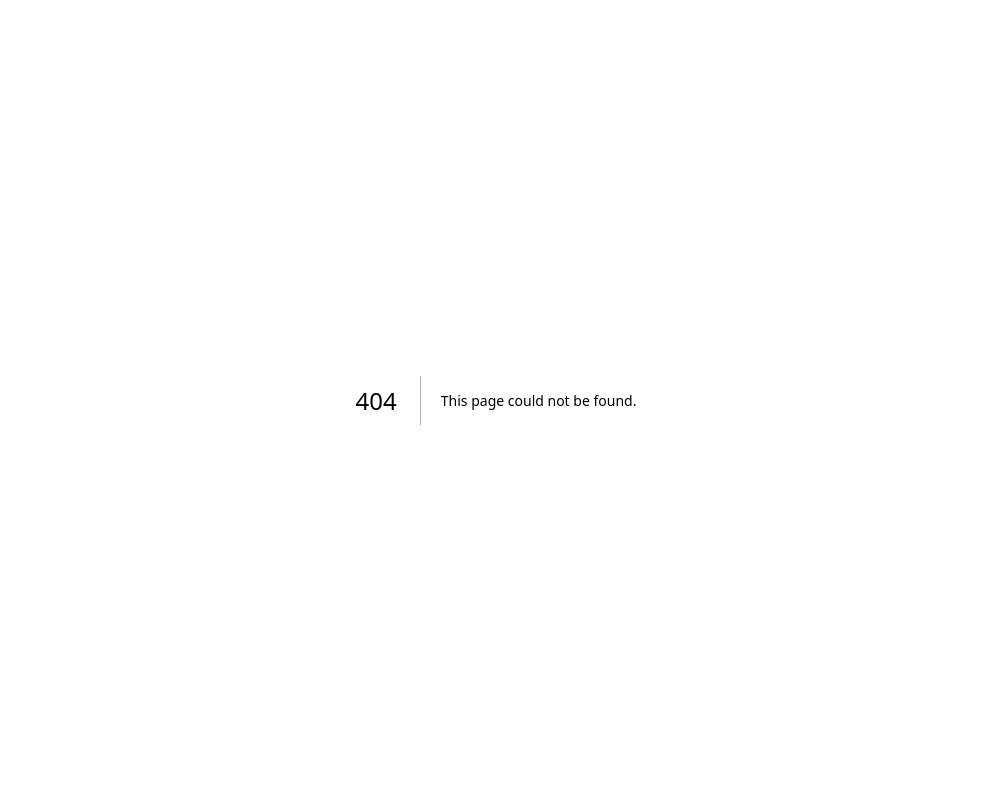
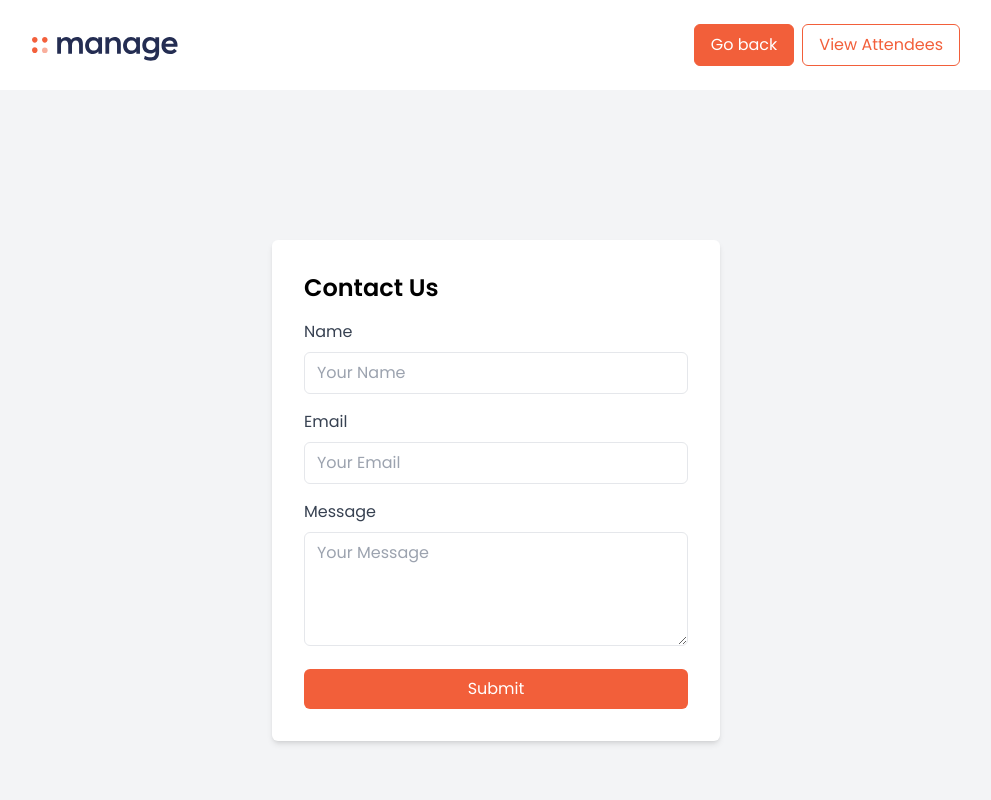
Before and after one commit to okolipraiz/manage, a Next.js app: page /contact in a window 1280 px wide. Before the commit this address had no page. Shown: the top 800 px of the page, without its empty margins (144-1135 px from the left). Built offline with nearby package versions, Linux system fonts and the light colour scheme.

Commit message:
contact created

```diff
--- a/components/Footer.tsx
+++ b/components/Footer.tsx
@@ -1,3 +1,5 @@
+import Link from "next/link";
+
 const Footer = () => {
     return (
       <>
@@ -19,12 +21,12 @@ const Footer = () => {
               >
                 Terms of Use
               </a>
-              <a
-                href="#"
+              <Link
+                href="/contact"
                 className="text-gray-400 hover:text-white transition duration-300"
               >
                 Contact Us
-              </a>
+              </Link>
             </div>
           </div>
         </footer>
--- a/package.json
+++ b/package.json
@@ -9,6 +9,7 @@
     "lint": "next lint"
   },
   "dependencies": {
+    "@emailjs/browser": "^3.11.0",
     "@types/node": "20.4.2",
     "@types/react": "18.2.15",
     "@types/react-copy-to-clipboard": "^5.0.4",
--- a/pages/attendees.tsx
+++ b/pages/attendees.tsx
@@ -68,7 +68,7 @@ const Attendees = () => {
       <section className="flex flex-col justify-center items-center py-11 ">
         <h2 className="text-2xl text-center font-bold mb-4">
           List of
-          <span className="text-brightRed">Attendees</span>
+          <span className="text-brightRed">{" "}Attendees</span>
         </h2>
 
         {isLoading && <p>Loading...</p>}
--- /dev/null
+++ b/pages/contact.tsx
@@ -0,0 +1,120 @@
+import Footer from "@/components/Footer";
+import Newsletter from "@/components/Newsletter";
+import Link from "next/link";
+import { useRef } from "react";
+import toast from 'react-hot-toast';
+import emailjs from "@emailjs/browser";
+
+const Contact = () => {
+
+      const form = useRef(null);
+
+      const handleSubmit = (event: any) => {
+        event.preventDefault();
+        emailjs
+          .sendForm(
+            `${process.env.NEXT_PUBLIC_EMAILJS_SERVICE_ID}`,
+            `${process.env.NEXT_PUBLIC_EMAILJS_TEMPLATE_ID}`,
+            form.current,
+            `${process.env.NEXT_PUBLIC_EMAILJS_PUBLIC_KEY}`
+          )
+          .then(
+            (result: any) => {
+              toast.success(
+                'Message sent successfully, we will get back to you soon.'
+              );
+              console.log(result.text);
+              form.current.reset();
+            },
+            (error: any) => {
+              console.log(error.text);
+            }
+          );
+      };
+
+    return (
+      <>
+        <nav className="relative container mx-auto p-6">
+          <div className=" md:flex items-center justify-between">
+            <Link href="/">
+              <div className="pt-2">
+                <img src="/img/logo.svg" alt="logo" />
+              </div>
+            </Link>
+
+            <div className="my-4 md:my-0 flex flex-row  items-center space-x-2">
+              <div>
+                <Link href="/">
+                  <button className="py-2 px-4 block  text-white border border-brightRed bg-brightRed rounded-md baseline hover:bg-brightRedLight">
+                    Go back
+                  </button>
+                </Link>
+              </div>
+              <div>
+                <Link href="/attendees">
+                  <button className="border border-brightRed bg-transparent py-2 px-4 rounded-md text-brightRed hover:bg-brightRed hover:text-white hover:border-transparent transition duration-300">
+                    View Attendees
+                  </button>
+                </Link>
+              </div>
+            </div>
+          </div>
+        </nav>
+
+        <div className="bg-gray-100 min-h-screen flex items-center justify-center">
+          <div className="bg-white rounded-md shadow-md p-8 max-w-md w-full">
+            <h2 className="text-2xl font-semibold mb-4">Contact Us</h2>
+            <form ref={form} onSubmit={handleSubmit}>
+              <div className="mb-4">
+                <label htmlFor="name" className="block text-gray-700 mb-2">
+                  Name
+                </label>
+                <input
+                  type="text"
+                  id="name"
+                  className="w-full border rounded-md py-2 px-3 focus:outline-none focus:border-blue-500"
+                  placeholder="Your Name"
+                  name="user_name"
+                />
+              </div>
+              <div className="mb-4">
+                <label htmlFor="email" className="block text-gray-700 mb-2">
+                  Email
+                </label>
+                <input
+                  type="email"
+                  id="email"
+                  className="w-full border rounded-md py-2 px-3 focus:outline-none focus:border-blue-500"
+                  placeholder="Your Email"
+                  name="user_email"
+                />
+              </div>
+              <div className="mb-4">
+                <label htmlFor="message" className="block text-gray-700 mb-2">
+                  Message
+                </label>
+                <textarea
+                  id="message"
+                  className="w-full border rounded-md py-2 px-3 focus:outline-none focus:border-blue-500"
+                  rows={4}
+                  placeholder="Your Message"
+                  name="message"
+                ></textarea>
+              </div>
+              <button
+                type="submit"
+                className="w-full bg-brightRed text-white py-2 px-4 rounded-md hover:bg-brightRedLight"
+              >
+                Submit
+              </button>
+            </form>
+          </div>
+        </div>
+
+        <Newsletter />
+        <Footer />
+      </>
+    );
+}
+
+export default Contact;
--- a/pages/events.tsx
+++ b/pages/events.tsx
@@ -63,6 +63,52 @@ const Events = () => {
               </div>
               {/* You can add more events in a similar fashion */}
             </div>
+
+            <h2 className="text-2xl font-semibold mt-8 mb-4">Past Events</h2>
+            <div className="grid grid-cols-1 md:grid-cols-2 lg:grid-cols-3 gap-4">
+              {/* Event 1 */}
+              <div className="bg-white shadow-md rounded-lg overflow-hidden">
+                <img
+                  className="w-full h-48 object-cover object-center"
+                  src="/img/fliers/later.jpeg"
+                  alt="Event 1"
+                />
+                <div className="p-4">
+                  <h3 className="text-xl font-semibold mb-2">Event 1</h3>
+                  <p className="text-gray-600">Talk with Joe!</p>
+                </div>
+              </div>
+
+              {/* Event 2 */}
+              <div className="bg-white shadow-md rounded-lg overflow-hidden">
+                <img
+                  className="w-full h-48 object-cover object-center"
+                  src="/img/fliers/later.jpeg"
+                  alt="Event 2"
+                />
+                <div className="p-4">
+                  <h3 className="text-xl font-semibold mb-2">Event 2</h3>
+                  <p className="text-gray-600">
+                    Opportunity comes but once!
+                  </p>
+                </div>
+              </div>
+              {/* Event 2 */}
+              <div className="bg-white shadow-md rounded-lg overflow-hidden">
+                <img
+                  className="w-full h-48 object-cover object-center"
+                  src="/img/fliers/later.jpeg"
+                  alt="Event 2"
+                />
+                <div className="p-4">
+                  <h3 className="text-xl font-semibold mb-2">Event 2</h3>
+                  <p className="text-gray-600">
+                  World and Technology
+                  </p>
+                </div>
+              </div>
+              {/* You can add more events in a similar fashion */}
+            </div>
           </div>
         </section>
 
```
Also changed, not shown: 1 other file (tests, documents, lock files or other folders).
